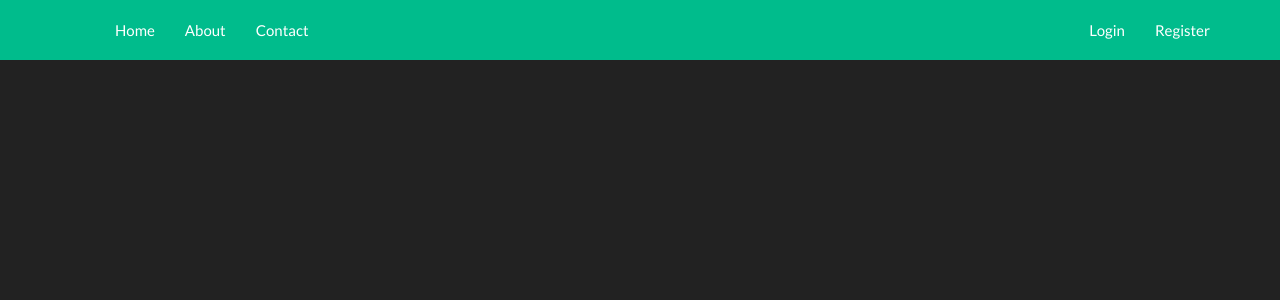
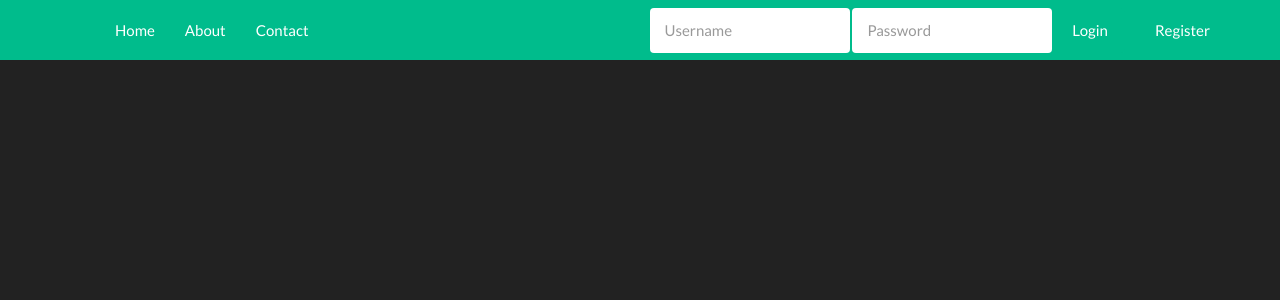
Before and after one commit to ollikarppinen/spocker, a Django app: page /about/ in a window 1280 px wide. Shown: the top 300 px of the page. Run offline with Django 3.2, Linux system fonts and the light colour scheme; some libraries are stand-ins or nearby versions.

Commit message:
Login form added to navbar

```diff
--- a/templates/navbar.html
+++ b/templates/navbar.html
@@ -11,19 +11,34 @@
           <a class="navbar-brand" href="{% url 'home' %}">{{ navbar_title }}</a>
         </div>
         <div id="navbar" class="navbar-collapse collapse">
+
           <ul class="nav navbar-nav">
             <li><a href="{% url 'home' %}">Home</a></li>
             <li><a href="{% url 'about' %}">About</a></li>
             <li><a href="{% url 'contact' %}">Contact</a></li>
           </ul>
+
           <ul class="nav navbar-nav navbar-right">
           {% if request.user.is_authenticated %}
             <li><a href="{% url 'auth_logout' %}">Logout</a></li>
             {% else %}
-            <li><a href="{% url 'auth_login' %}">Login</a></li>
             <li><a href="{% url 'registration_register' %}">Register</a></li>
           {% endif %}
           </ul>
+
+          {% if not request.user.is_authenticated and not "/accounts/login" in request.get_full_path %}
+            <form action="{% url 'auth_login' %}" class="navbar-form navbar-right" method='POST'>
+              {% csrf_token %}
+              <div class="form-group">
+                <input type="text" class="form-control" name="username" placeholder="Username">
+              </div>
+              <div class="form-group">
+                <input type="password" class="form-control" name="password" placeholder="Password">
+              </div>
+              <button type="submit" class="btn btn-success">Login</button>
+            </form>
+          {% endif %}
+
         </div><!--/.nav-collapse -->
       </div>
     </nav>
```
